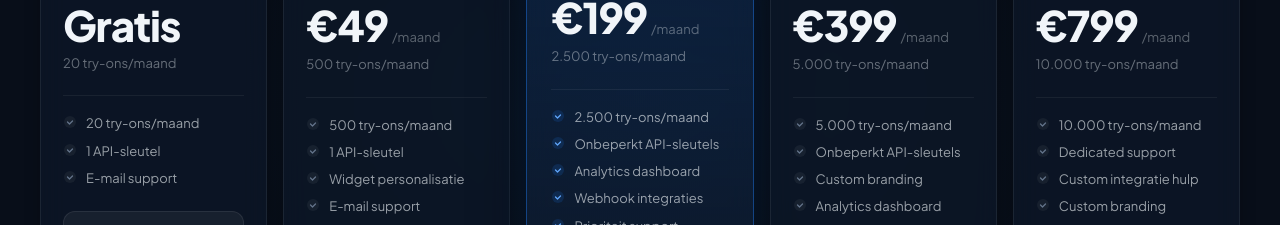
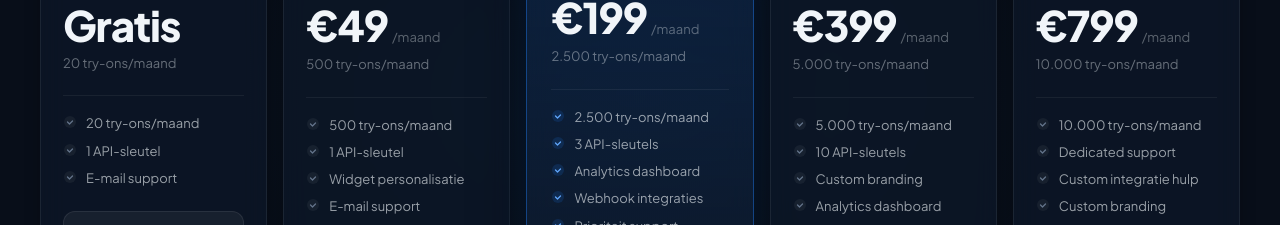
Before and after one commit to Michaeljayden/Drapit, a Next.js app: page / in a window 1280 px wide. Shown: the part 3640-3865 px from the top of the page. Built offline with nearby package versions, Linux system fonts and the light colour scheme; no server answers.

Commit message:
API key limieten tekst aangepast
api

```diff
--- a/components/dashboard/OnboardingForm.tsx
+++ b/components/dashboard/OnboardingForm.tsx
@@ -7,9 +7,12 @@ import Logo from '@/components/ui/Logo';
 type PlanKey = 'trial' | 'starter' | 'growth' | 'scale' | 'enterprise';
 
 const ONBOARDING_PLANS: {
-    key: PlanKey;
+    id?: string;
+    key?: PlanKey;
     name: string;
-    price: number;
+    price: number | string;
+    period?: string;
+    subtitle?: string;
     limit: string;
     features: string[];
     popular?: boolean;
@@ -29,19 +32,23 @@ const ONBOARDING_PLANS: {
             features: ['500 try-ons per maand', '1 API-sleutel', 'E-mail support', 'Widget personalisatie'],
         },
         {
-            key: 'growth',
+            id: 'growth', // Changed from key to id
             name: 'Pro',
-            price: 199,
-            limit: '2.500',
+            price: '199', // Changed to string
+            period: '/maand', // Added new field
+            subtitle: '2.500 try-ons/maand', // Added new field
             popular: true,
-            features: ['2.500 try-ons per maand', 'Onbeperkt API-sleutels', 'Prioriteit support', 'Analytics dashboard', 'Webhook integraties'],
+            limit: '2.500', // Kept existing limit
+            features: ['2.500 try-ons per maand', '3 API-sleutels', 'Prioriteit support', 'Analytics dashboard', 'Webhook integraties'], // Updated API key count
         },
         {
-            key: 'scale',
+            id: 'scale', // Changed from key to id
             name: 'Scale',
-            price: 399,
-            limit: '5.000',
-            features: ['5.000 try-ons per maand', 'Onbeperkt API-sleutels', 'Custom branding', 'Analytics dashboard', 'SLA garantie'],
+            price: '399', // Changed to string
+            period: '/maand', // Added new field
+            subtitle: '5.000 try-ons/maand', // Added new field
+            limit: '5.000', // Kept existing limit
+            features: ['5.000 try-ons per maand', '10 API-sleutels', 'Custom branding', 'Analytics dashboard', 'SLA garantie'], // Updated API key count
         },
         {
             key: 'enterprise',
@@ -198,12 +205,12 @@ export default function OnboardingForm({ email, initialData }: { email: string,
                     <>
                         <div className="grid grid-cols-1 sm:grid-cols-2 lg:grid-cols-3 gap-4 mb-6">
                             {ONBOARDING_PLANS.map((plan) => {
-                                const isSelected = selectedPlan === plan.key;
+                                const isSelected = selectedPlan === (plan.key || plan.id);
                                 return (
                                     <button
-                                        key={plan.key}
+                                        key={plan.key || plan.id}
                                         type="button"
-                                        onClick={() => setSelectedPlan(plan.key)}
+                                        onClick={() => setSelectedPlan((plan.key || plan.id) as PlanKey)}
                                         className="relative text-left rounded-2xl border-2 p-5 transition-all duration-200 bg-white hover:shadow-md"
                                         style={{
                                             borderColor: isSelected
@@ -241,7 +248,7 @@ export default function OnboardingForm({ email, initialData }: { email: string,
                                                 <span className="text-2xl font-bold text-[#0F172A]">
                                                     {plan.price === 0 ? 'Gratis' : `€${plan.price}`}
                                                 </span>
-                                                {plan.price > 0 && (
+                                                {Number(plan.price) > 0 && (
                                                     <span className="text-sm text-[#64748B]">/maand</span>
                                                 )}
                                             </div>
--- a/lib/stripe.ts
+++ b/lib/stripe.ts
@@ -78,7 +78,7 @@ export const PLANS: Record<Plan, PlanConfig> = {
         name: 'Scale',
         features: [
             '5.000 try-ons per maand',
-            'Onbeperkt API-sleutels',
+            '10 API-sleutels',
             'Prioriteit support',
             'Custom branding',
             'Analytics dashboard',
--- a/locales/nl/marketing.json
+++ b/locales/nl/marketing.json
@@ -66,7 +66,7 @@
         "limit": "2.500",
         "cta": "Populairste keuze",
         "feature0": "2.500 try-ons/maand",
-        "feature1": "Onbeperkt API-sleutels",
+        "feature1": "3 API-sleutels",
         "feature2": "Analytics dashboard",
         "feature3": "Webhook integraties",
         "feature4": "Prioriteit support",
@@ -77,7 +77,7 @@
         "limit": "5.000",
         "cta": "Schaal op",
         "feature0": "5.000 try-ons/maand",
-        "feature1": "Onbeperkt API-sleutels",
+        "feature1": "10 API-sleutels",
         "feature2": "Custom branding",
         "feature3": "Analytics dashboard",
         "feature4": "Webhook integraties",
```
